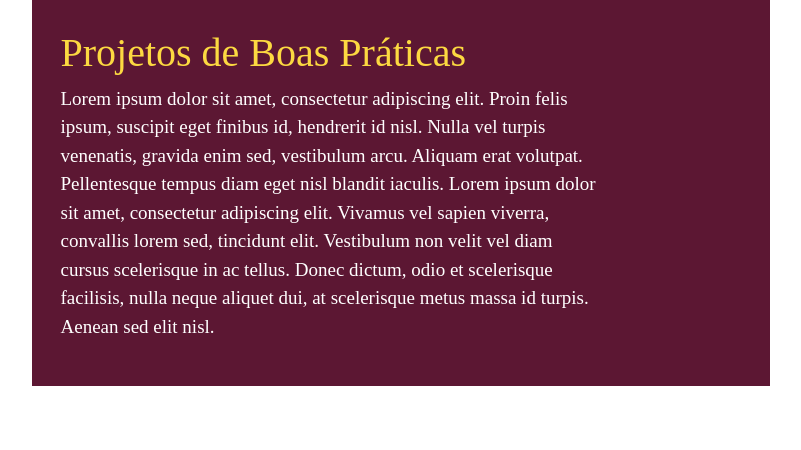
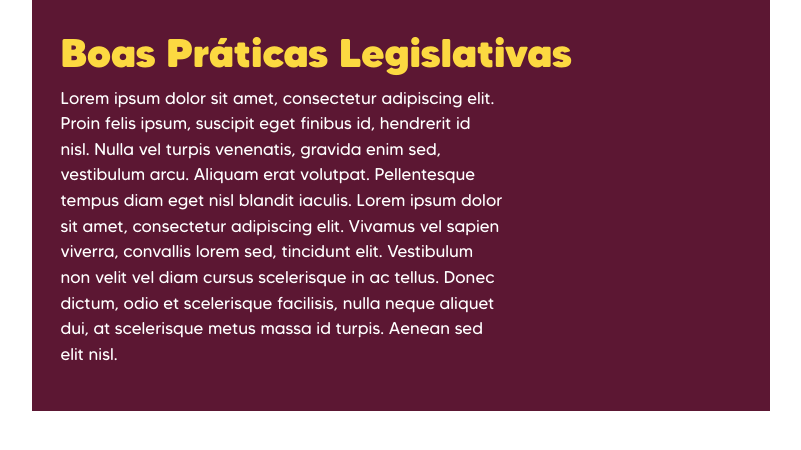
Before and after one commit to mandatomarina/boaspraticas, a Django app: template templates/base_generic.html in a window 1280 px wide. Shown: the top 450 px of the page, without its empty margins (239-1040 px from the left). Run offline with Django 3.2, Linux system fonts and the light colour scheme; the template is opened without the code that fills it, so the values that code supplies are empty; some libraries are stand-ins or nearby versions.

Commit message:
adding local font

```diff
--- a/static/boaspraticas/css/boaspraticas.css
+++ b/static/boaspraticas/css/boaspraticas.css
@@ -1,4 +1,27 @@
 
+
+ @font-face{
+    font-family:"made-tommy-soft";
+    src:url("../font/MADE Tommy Soft Regular PERSONAL USE.otf") format("opentype");
+    font-weight: normal;
+}
+
+@font-face{
+    font-family:"made-tommy-soft";
+    src:url("../font/MADE Tommy Soft Bold PERSONAL USE.otf") format("opentype");
+    font-weight: bold;
+}
+
+@font-face{
+    font-family:"made-tommy-soft";
+    src:url("../font/MADE Tommy Soft Black PERSONAL USE.otf") format("opentype");
+    font-weight: 900;
+}
+
+
+* {
+    font-family: 'made-tommy-soft';
+}
 
  body {
     background-color: #FFFFFF;
@@ -9,7 +32,6 @@
     margin:0 auto;
     width:60%;
     font-size:19px;
-    font-family: Karla;
 }
 
 .pagination .page-links {
@@ -25,10 +47,13 @@ header {
 
 header h1 {
     color: #FCD941;
+    font-weight: 900;
+
 }
 
 header p {
-    width:80%;
+    width:65%;
+    font-size: 0.9em;
 }
 
 article {
--- a/templates/base_generic.html
+++ b/templates/base_generic.html
@@ -14,7 +14,7 @@
 
     <div class="container">
         <header>
-            <h1>Projetos de Boas Práticas</h1>
+            <h1 class="title">Boas Práticas Legislativas</h1>
             <p>Lorem ipsum dolor sit amet, consectetur adipiscing elit. Proin felis ipsum, suscipit eget finibus id, hendrerit id nisl. Nulla vel turpis venenatis, gravida enim sed, vestibulum arcu. Aliquam erat volutpat. Pellentesque tempus diam eget nisl blandit iaculis. Lorem ipsum dolor sit amet, consectetur adipiscing elit. Vivamus vel sapien viverra, convallis lorem sed, tincidunt elit. Vestibulum non velit vel diam cursus scelerisque in ac tellus. Donec dictum, odio et scelerisque facilisis, nulla neque aliquet dui, at scelerisque metus massa id turpis. Aenean sed elit nisl.</p>
         </header>
         <article>
```
Also changed, not shown: static/boaspraticas/font/MADE Tommy Soft Black PERSONAL USE.otf (added), static/boaspraticas/font/MADE Tommy Soft Bold PERSONAL USE.otf (added), static/boaspraticas/font/MADE Tommy Soft ExtraBold PERSONAL USE.otf (added), static/boaspraticas/font/MADE Tommy Soft Light PERSONAL USE.otf (added), static/boaspraticas/font/MADE Tommy Soft Medium PERSONAL USE.otf (added), static/boaspraticas/font/MADE Tommy Soft Regular PERSONAL USE.otf (added), static/boaspraticas/font/MADE Tommy Soft Thin PERSONAL USE.otf (added).
